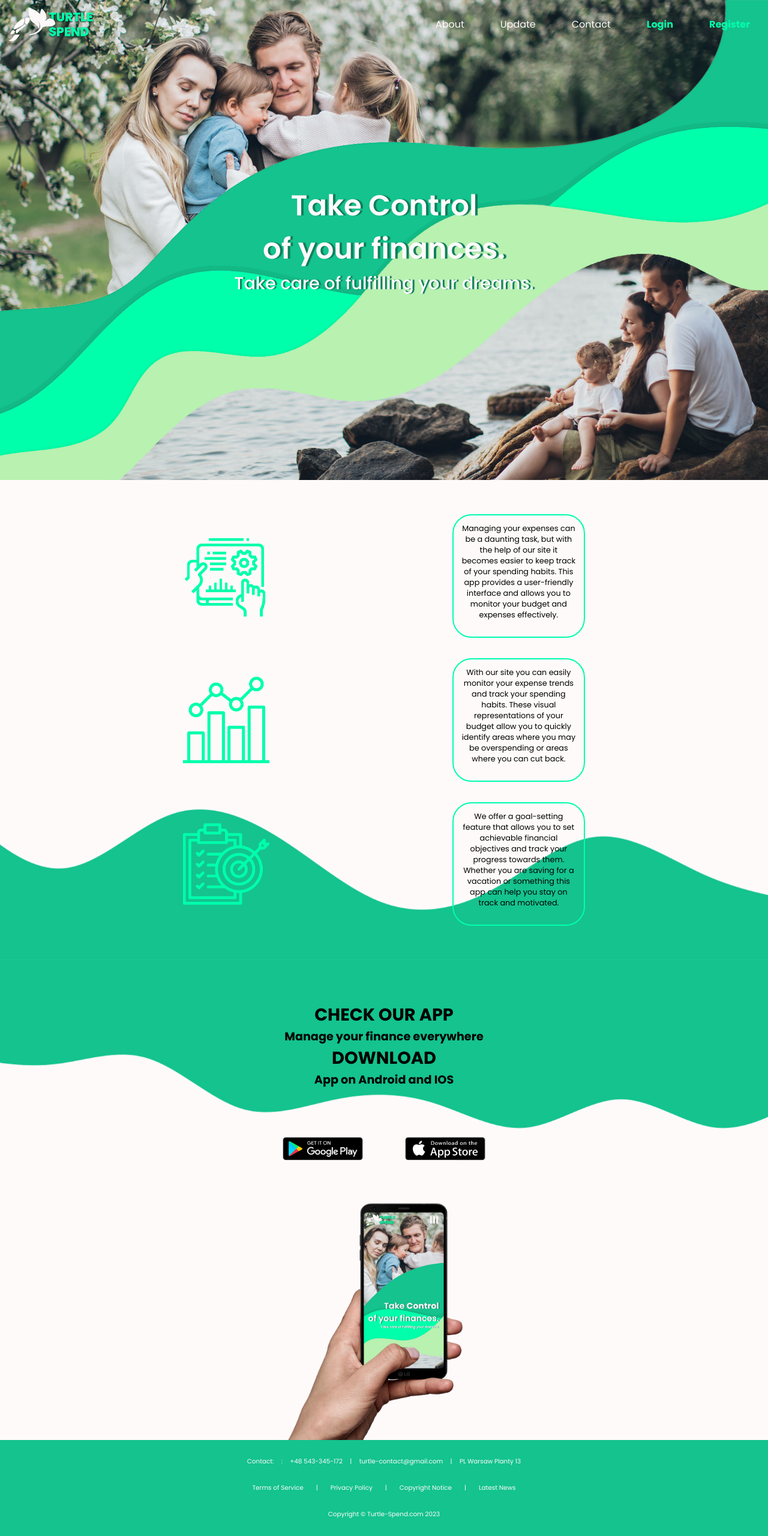
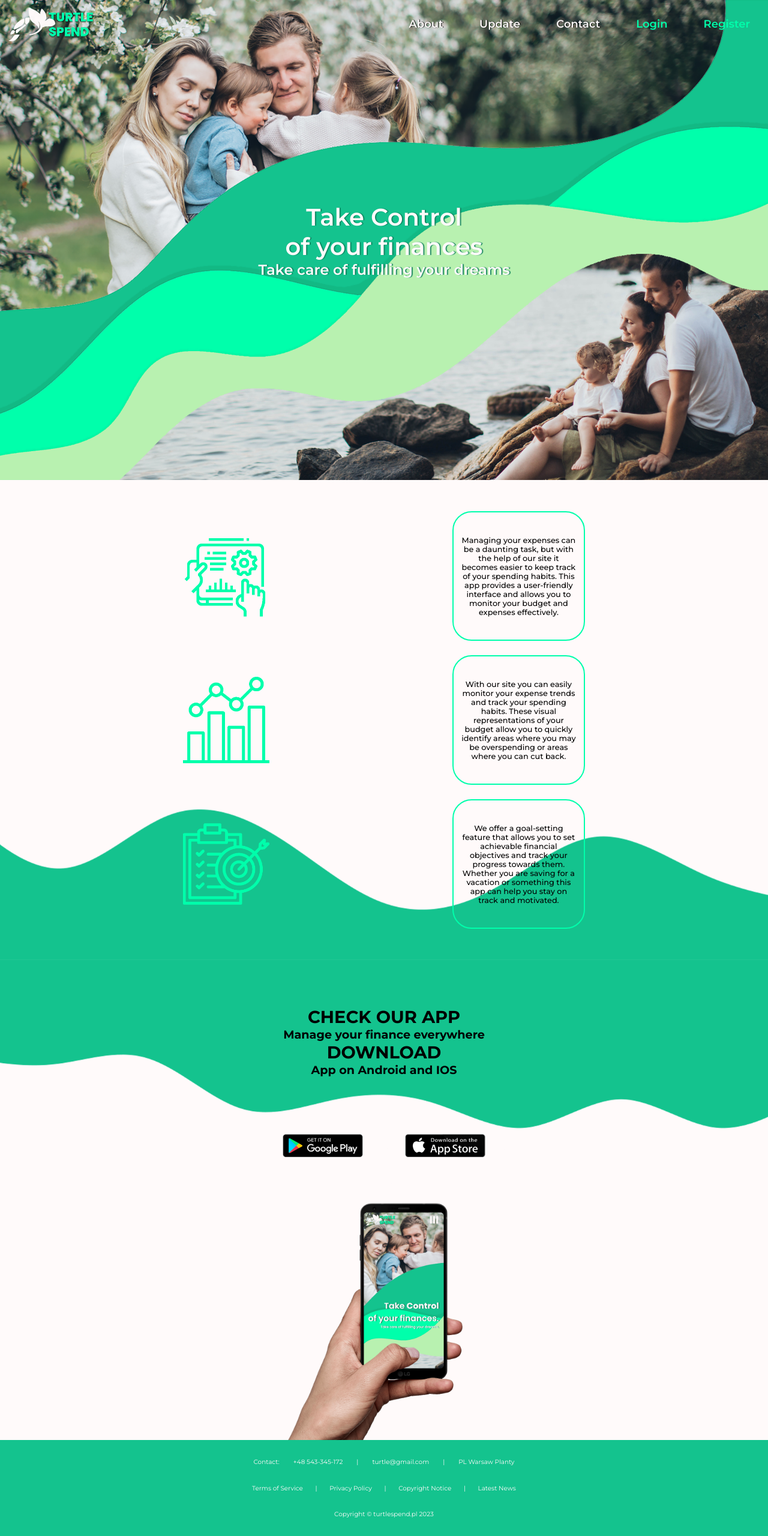
Before and after one commit to AlanWes/Budget-Managment-App, a Django app: page / in a window 1280 px wide. Shown: the whole page at 60% size. Run offline with Django 4.2, Linux system fonts and the light colour scheme.

Commit message:
big changes, start host site

```diff
--- a/src_projects/Project_Budget/static/css/login.css
+++ b/src_projects/Project_Budget/static/css/login.css
@@ -1,4 +1,4 @@
-@import url('https://fonts.googleapis.com/css2?family=Poppins:ital,wght@0,100;0,200;0,300;0,400;0,500;0,600;0,700;0,800;0,900;1,100;1,200;1,300;1,400;1,500;1,600;1,700;1,800;1,900&display=swap');
+@import url('https://fonts.googleapis.com/css2?family=Montserrat:ital,wght@0,100;0,200;0,300;0,400;0,500;0,600;0,700;0,800;0,900;1,100;1,200;1,300;1,400;1,500;1,600;1,700;1,800;1,900&display=swap');
 
 :root {
   --background-image: url('/static/images/register-login.png');
@@ -14,7 +14,7 @@
 body {
   display: flex;
   justify-content: center;
-  font-family: 'Poppins';
+  font-family: 'Montserrat';
   font-weight: 400;
   background-image: var(--background-image);
   background-size: cover;
--- a/src_projects/Project_Budget/static/css/master.css
+++ b/src_projects/Project_Budget/static/css/master.css
@@ -1,4 +1,4 @@
-@import url('https://fonts.googleapis.com/css2?family=Poppins:ital,wght@0,100;0,200;0,300;0,400;0,500;0,600;0,700;0,800;0,900;1,100;1,200;1,300;1,400;1,500;1,600;1,700;1,800;1,900&display=swap');
+@import url('https://fonts.googleapis.com/css2?family=Montserrat:ital,wght@0,100;0,200;0,300;0,400;0,500;0,600;0,700;0,800;0,900;1,100;1,200;1,300;1,400;1,500;1,600;1,700;1,800;1,900&display=swap');
 
 :root {
   --background-image: url('/static/images/first-view.png');
@@ -14,8 +14,10 @@
 }
 
 body {
-  font-family: 'Poppins';
+  font-family: 'Montserrat';
   font-weight: 400;
+  background-color: rgb(20, 195, 142);
+  scroll-behavior:smooth;
 }
 
 .container {
@@ -39,6 +41,9 @@ body {
   background-size: cover;
   box-sizing: border-box;
   z-index: 999;
+  font-size: large;
+  font-weight: 600;
+  text-shadow: 1px 0px 1px rgb(0, 0, 0);
 }
 
 .navbar.scrolled {
@@ -64,15 +69,21 @@ body {
 
 .navbar .nav-links ul li.acc-links a {
   color: rgb(0, 255, 171);
-  font-weight: 700;
+  text-shadow: none;
 }
 
 .navbar .nav-links ul li.acc-links a:hover {
-  color: rgb(0, 255, 170, 0.7);
+  color: rgb(0, 255, 170, 0.85);
   text-decoration: underline;
 }
 
 .navbar .menu-btn {
+  position: absolute;
+  right: 20px;
+  width: 60px;
+}
+
+.navbar .menu-btn-after {
   position: absolute;
   right: 20px;
   width: 60px;
@@ -131,16 +142,16 @@ body {
 
 .section-1 .p-1 {
   font-weight: 600;
-  font-size: 3.5em;
+  font-size: 3em;
   color: rgb(255,250,250);
-  text-shadow: 4px 0px 1px rgba(13, 125, 90, 1);
+  text-shadow: 2px 0px 1px rgba(13, 125, 90, 0.85);
 }
 
 .section-1 .p-2 {
-  font-weight: 500;
+  font-weight: 600;
   font-size: 2em;
   color: rgb(255,250,250);
-  text-shadow: 3px 0px 1px rgba(13, 125, 90, 1);
+  text-shadow: 2px 0px 1px rgba(13, 125, 90, 0.85);
 }
 
 /* SECTION 2 */
@@ -153,7 +164,7 @@ body {
   background-color: rgb(255,250,250);
   background-image: var(--waves);
   background-size: cover;
-  background-position: center;
+  background-position: bottom;
 }
 
 .section-2 .second-view {
@@ -196,24 +207,22 @@ body {
 }
 
 .section-2 .second-view h2 {
-  font-weight: 500;
-  font-size: larger;
+  font-weight: 600;
+  font-size: x-large;
 }
 
 .section-2 .second-view .description {
   display: flex;
-  align-items: flex-start;
+  align-items: center;
   width: 15em;
   height: 15em;
   border: 2px solid rgb(0, 255, 171);
   border-radius: 2em;
   text-align: center;
-  font-weight: 400;
+  font-weight: 500;
+  font-size: 16px;
   padding: 1em;
-}
-
-.section-2 .second-view .description p {
-  font-size: 1em;
+  overflow: hidden;
 }
 
 /* SECTION 3 */
@@ -226,7 +235,7 @@ body {
   background-color: rgb(255,250,250);
   background-image: var(--waves2);
   background-size: cover;
-  background-position: center;
+  background-position: top;
 }
 
 .section-3 .third-view {
@@ -875,16 +902,16 @@ footer .contact {
 
   .section-1 .p-1 {
     font-weight: 600;
-    font-size: 3em;
+    font-size: 2.5em;
     color: rgb(255,250,250);
-    text-shadow: 4px 0px 1px rgba(13, 125, 90, 1);
+    text-shadow: 2px 0px 1px rgba(13, 125, 90, 0.85);
   }
 
   .section-1 .p-2 {
-    font-weight: 500;
-    font-size: 1.8em;
+    font-weight: 600;
+    font-size: 1.5em;
     color: rgb(255,250,250);
-    text-shadow: 3px 0px 1px rgba(13, 125, 90, 1);
+    text-shadow: 2px 0px 1px rgba(13, 125, 90, 0.85);
   }
 
   /* SECTION 2 */
@@ -895,7 +922,7 @@ footer .contact {
 
   .section-2 .second-view .description {
     width: 12em;
-    height: 11em;
+    height: calc(10px + 22vh);
     padding: 0.8em;
   }
 
--- a/src_projects/Project_Budget/static/css/register.css
+++ b/src_projects/Project_Budget/static/css/register.css
@@ -1,4 +1,4 @@
-@import url('https://fonts.googleapis.com/css2?family=Poppins:ital,wght@0,100;0,200;0,300;0,400;0,500;0,600;0,700;0,800;0,900;1,100;1,200;1,300;1,400;1,500;1,600;1,700;1,800;1,900&display=swap');
+@import url('https://fonts.googleapis.com/css2?family=Montserrat:ital,wght@0,100;0,200;0,300;0,400;0,500;0,600;0,700;0,800;0,900;1,100;1,200;1,300;1,400;1,500;1,600;1,700;1,800;1,900&display=swap');
 
 :root {
   --background-image: url('/static/images/register-login.png');
@@ -14,7 +14,7 @@
 body {
   display: flex;
   justify-content: center;
-  font-family: 'Poppins';
+  font-family: 'Montserrat';
   font-weight: 400;
   background-image: var(--background-image);
   background-size: cover;
--- a/src_projects/Project_Budget/static/js/master.js
+++ b/src_projects/Project_Budget/static/js/master.js
@@ -4,9 +4,23 @@
 
 const menubtn = document.querySelector(".menu-btn")
 const navLinks = document.querySelector(".nav-links")
+const menubtn2 = document.querySelector(".menu-btn-after")
+const body = document.body;
 
 menubtn.addEventListener('click',()=>{
-navLinks.classList.toggle('mobile-menu')
+  body.style.overflow = 'hidden';
+  menubtn.style.display = "none";
+  menubtn2.style.display = "block";
+  navLinks.classList.toggle('mobile-menu')
+  navLinks.classList.remove('mobile-menu2');
+})
+
+menubtn2.addEventListener('click',()=>{
+  body.style.overflow = 'auto';
+  menubtn.style.display = "block";
+  menubtn2.style.display = "none";
+  navLinks.classList.toggle('mobile-menu2')
+  navLinks.classList.remove('mobile-menu');
 })
 
 ///SCROLL EFFECT
--- a/src_projects/Project_Budget/templates/master.html
+++ b/src_projects/Project_Budget/templates/master.html
@@ -24,12 +24,13 @@
                 </ul>
             </div>
             <img src="{% static 'images/menu-btn.png' %}" class="menu-btn">
+            <img src="{% static 'images/menu-btn-after.png' %}" class="menu-btn-after">
         </nav>
         <div class="section-1">
             <div class="text-1">
                 <p class="p-1 anim-1">Take Control</p>
-                <p class="p-1 anim-2">of your finances.</p>
-                <p class="p-2 anim-3">Take care of fulfilling your dreams.</p>
+                <p class="p-1 anim-2">of your finances</p>
+                <p class="p-2 anim-3">Take care of fulfilling your dreams</p>
             </div>
         </div>
         <div class="section-2">
@@ -79,12 +80,11 @@
         <footer>
             <div class="contact">
                 <p>Contact:</p>
-                <p>:</p>
                 <p>+48 543-345-172</p>
                 <p>|</p>
-                <p>turtle-contact@gmail.com</p>
+                <p>turtle@gmail.com</p>
                 <p>|</p>
-                <p>PL Warsaw Planty 13</p>
+                <p>PL Warsaw Planty</p>
             </div>
             <div class="policy">
                 <p>Terms of Service</p>
@@ -95,7 +95,7 @@
                 <p>|</p>
                 <p>Latest News</p>
             </div>
-            <p>Copyright © Turtle-Spend.com 2023</p>
+            <p>Copyright © turtlespend.pl 2023</p>
         </footer>
     </div>
     <!--JS-->
```
Also changed, not shown: other parts of src_projects/Project_Budget/static/css/master.css (+45 -23 lines), src_projects/Project_Budget/static/images/menu-btn-after.png (added).
